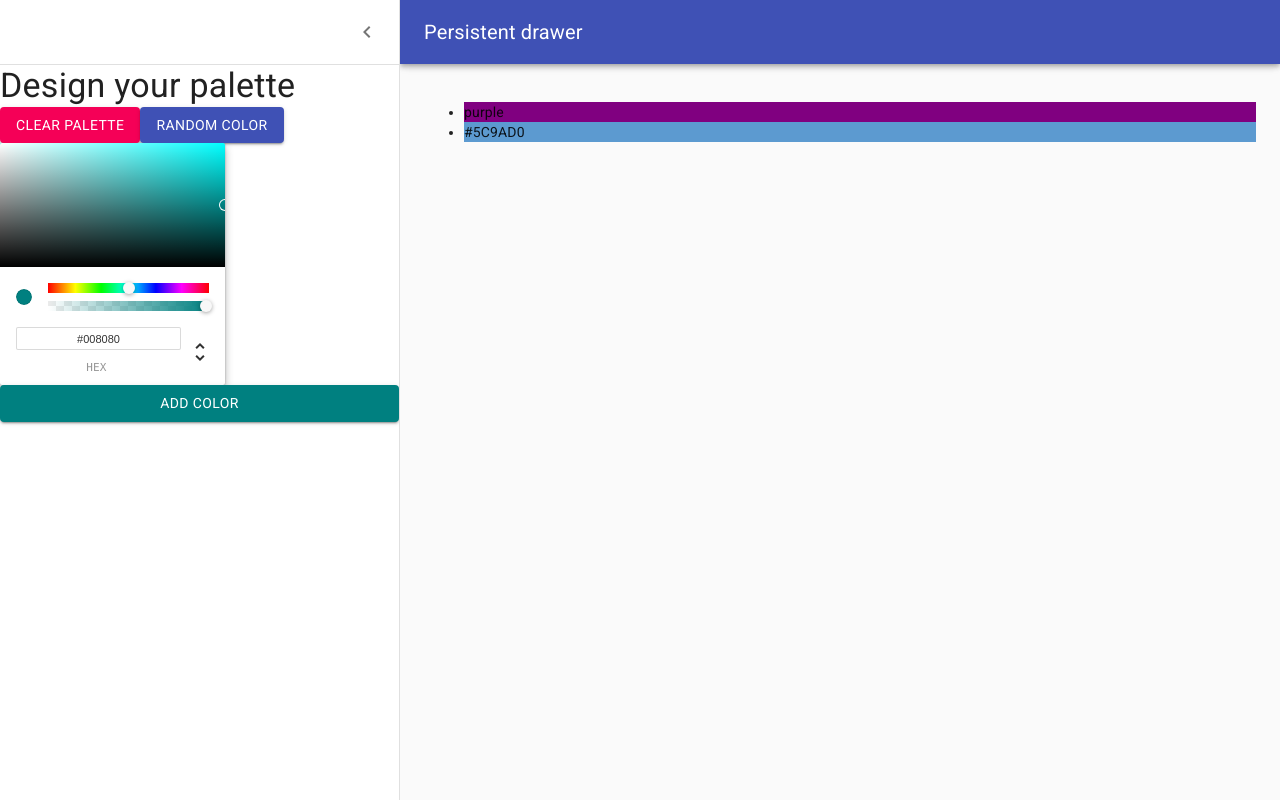
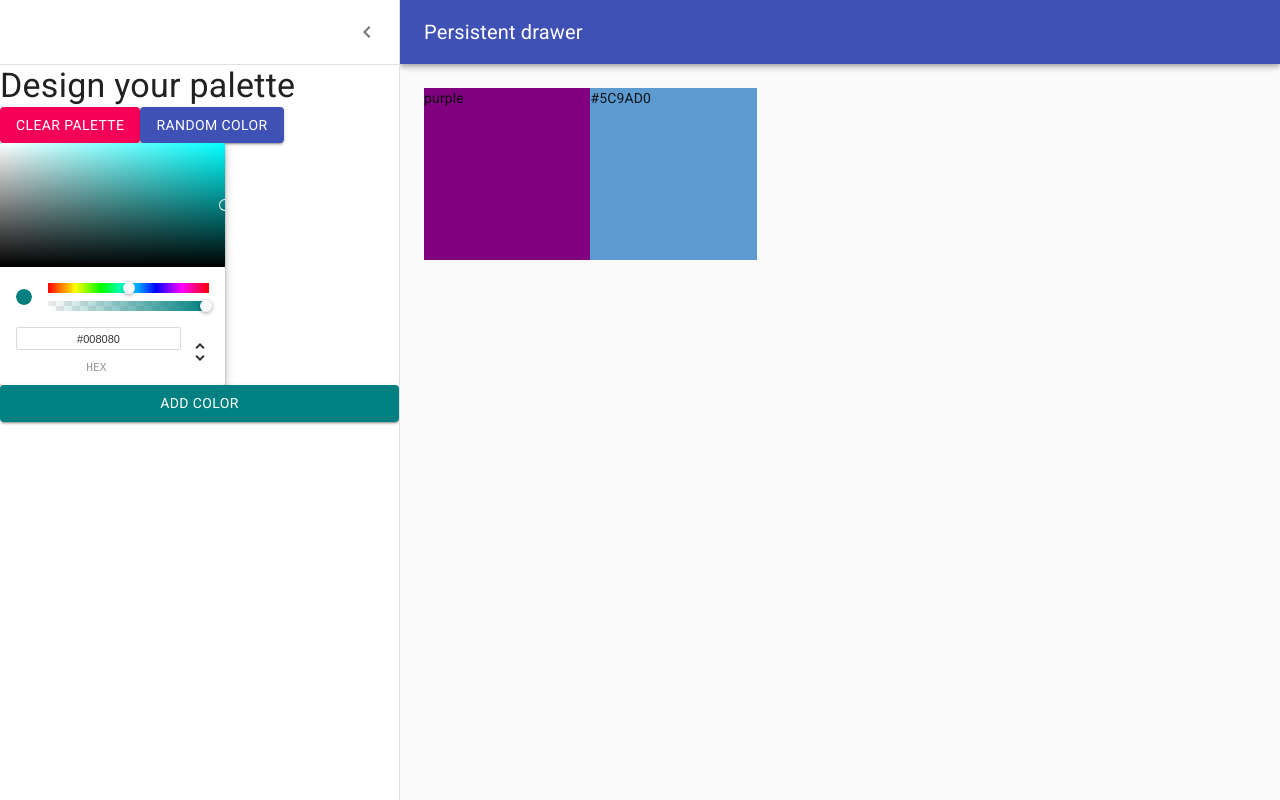
Before and after one commit to kxdang/react-milestone-palette-app, a React (Create React App) app: page /palette/new in a window 1280 px wide. Built offline with nearby package versions, Linux system fonts and the light colour scheme.

Commit message:
add draggable colorbox

```diff
--- /dev/null
+++ b/src/DraggableColorBox.js
@@ -0,0 +1,27 @@
+import React from "react";
+import { withStyles } from "@material-ui/styles";
+
+const styles = {
+  root: {
+    width: "20%",
+    height: "25%",
+    margin: "0 auto",
+    display: "inline-block",
+    position: "relative",
+    cursor: "pointer",
+    marginBottom: "-3.5px"
+  }
+};
+
+function DraggableColorBox(props) {
+  return (
+    <div
+      className={props.classes.root}
+      style={{ backgroundColor: props.color }}
+    >
+      {props.color}
+    </div>
+  );
+}
+
+export default withStyles(styles)(DraggableColorBox);
--- a/src/NewPaletteForm.js
+++ b/src/NewPaletteForm.js
@@ -12,6 +12,7 @@
 import MenuIcon from "@material-ui/icons/Menu";
 import ChevronLeftIcon from "@material-ui/icons/ChevronLeft";
 import Button from "@material-ui/core/Button";
+import DraggableColorBox from "./DraggableColorBox";
 
 import { ChromePicker } from "react-color";
 
@@ -58,6 +59,7 @@
   },
   content: {
     flexGrow: 1,
+    height: "calc(100vh - 64px)",
     padding: theme.spacing.unit * 3,
     transition: theme.transitions.create("margin", {
       easing: theme.transitions.easing.sharp,
@@ -173,11 +175,10 @@
           })}
         >
           <div className={classes.drawerHeader} />
-          <ul>
-            {this.state.colors.map(c => (
-              <li style={{ background: c }}>{c}</li>
-            ))}
-          </ul>
+
+          {this.state.colors.map(c => (
+            <DraggableColorBox color={c} />
+          ))}
         </main>
       </div>
     );
```
